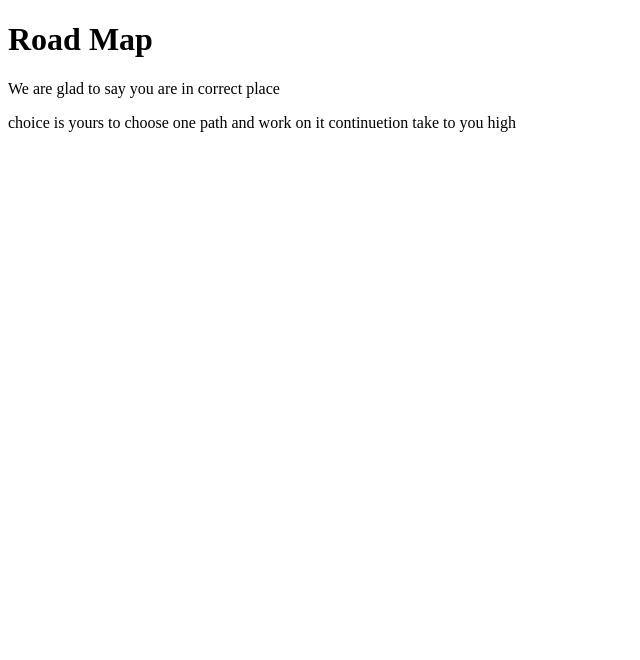
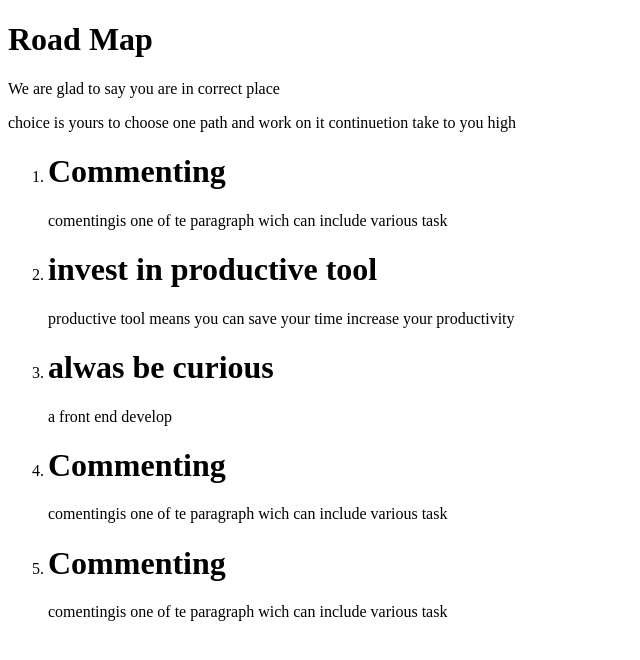
Before and after one commit to Sam21sop/Alarm-clock, a plain HTML site: page templates/index.html in a window 1280 px wide. Shown: the whole page, without its empty margins (0-640 px from the left). Drawn offline with Linux system fonts and the light colour scheme.

Commit message:
create blog structure

```diff
--- a/templates/index.html
+++ b/templates/index.html
@@ -7,7 +7,10 @@
   </head>
 
   <body>
+    <!-- topicc heading -->
     <h1>Road Map</h1>
+
+    <!-- paragraph -->
     <p>
       We are glad to say you are in correct place
     </p>
@@ -17,5 +20,30 @@
       continuetion take to you high
     </p>
 
+    <!-- order Lists -->
+    <ol>
+
+      <li>
+        <h1>Commenting</h1>
+        <p>comentingis one of te paragraph wich can include various task</p>
+      </li>
+      <li>
+        <h1>invest in productive tool</h1>
+        <p>productive tool means you can save your time increase your productivity</p>
+      </li>
+      <li>
+        <h1>alwas be curious</h1>
+        <p>a front end develop</p>
+      </li>
+      <li>
+        <h1>Commenting</h1>
+        <p>comentingis one of te paragraph wich can include various task</p>
+      </li>
+      <li>
+        <h1>Commenting</h1>
+        <p>comentingis one of te paragraph wich can include various task</p>
+      </li>
+
+    </ol>
   </body>
 </html>
```
Also changed, not shown: templates/list.html (+2 -1 lines).
